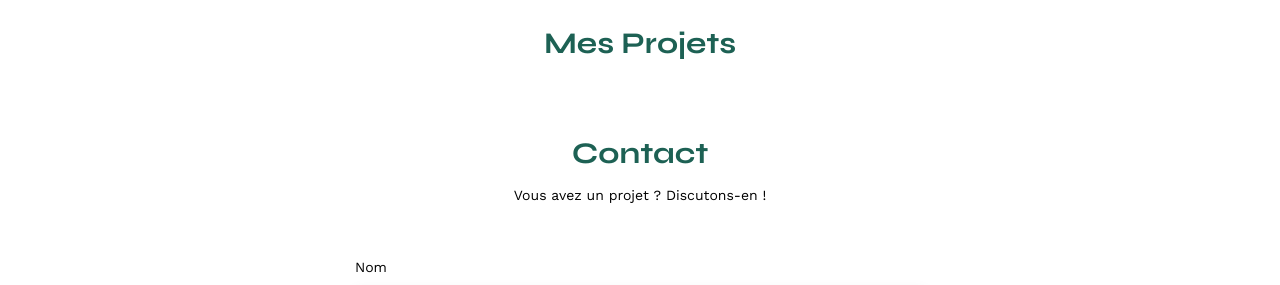
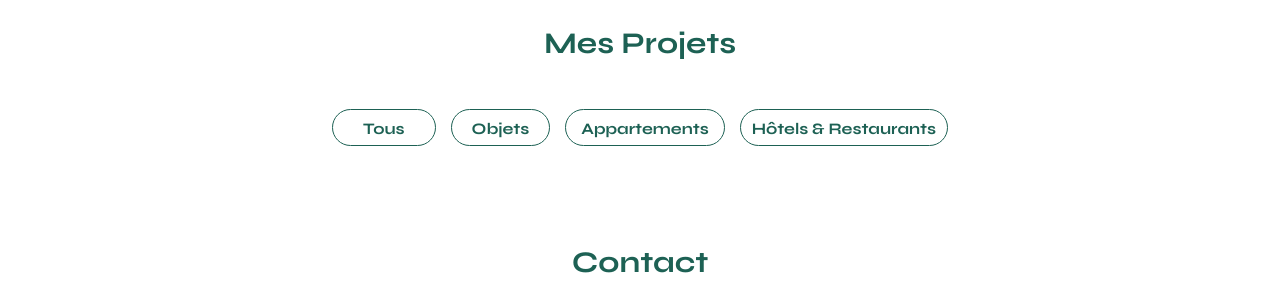
Before and after one commit to Matthieu-Vachet/Projet-6-openclassrooms-Portfolio-Javascript, a plain HTML site: page FrontEnd/index.html in a window 1280 px wide. Shown: the part 507-792 px from the top of the page. Drawn offline with nearby package versions, Linux system fonts and the light colour scheme; no server answers.

Commit message:
Add button filter / hover button

```diff
--- a/FrontEnd/assets/style.css
+++ b/FrontEnd/assets/style.css
@@ -125,6 +125,52 @@ li:hover {
 	text-align: center;
 	margin-bottom: 1em;
 }
+
+/* AJOUT CODE PROJET BOUTTONS FILTRES */
+
+#portfolio .button-filtre {
+	display: flex;
+	justify-content: center;
+	gap: 15px;
+	margin: 51px 0;
+}
+
+#portfolio .button-filtre button {
+	height: 37px;
+	font-family: 'Syne';
+	font-weight: 700;
+	font-size: 16px;
+	line-height: normal;
+	justify-content: center;
+	text-align: center;
+	border-radius: 60px;
+	border: 1px solid #1D6154;
+	color: #1D6154;
+	cursor: pointer;
+	background-color: white;
+	transition: all 0.4s ease;
+}
+
+#portfolio .button-filtre button:hover {
+	background-color: #1D6154;
+	color: white;
+	transform: scale(1.1);
+}
+
+#portfolio .button-filtre .filter-all {
+	padding: 9px 30px;
+}
+#portfolio .button-filtre .filter-objets {
+	padding: 9px 20px;
+}
+#portfolio .button-filtre .filter-appartements {
+	padding: 9px 15px;
+}
+#portfolio .button-filtre .filter-hotels {
+	padding: 9px 11px;
+}
+
+
 .gallery {
 	width: 100%;
 	display: grid;
--- a/FrontEnd/index.html
+++ b/FrontEnd/index.html
@@ -37,6 +37,12 @@
 	</section>
 	<section id="portfolio">
 		<h2>Mes Projets</h2>
+		<div class="button-filtre">
+			<button class="filter-all">Tous</button>
+			<button class="filter-objets">Objets</button>
+			<button class="filter-appartements">Appartements</button>
+			<button class="filter-hotels">Hôtels & Restaurants</button>
+		</div>
 		<div class="gallery">
 			<!--<figure>
 				<img src="assets/images/abajour-tahina.png" alt="Abajour Tahina">
```
